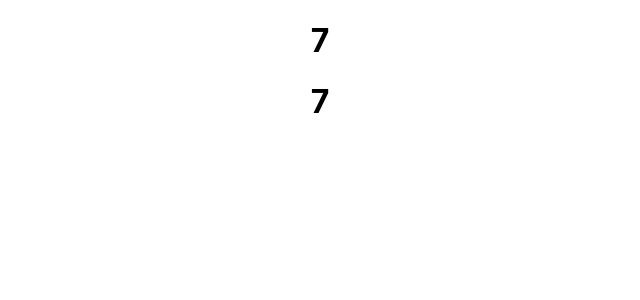
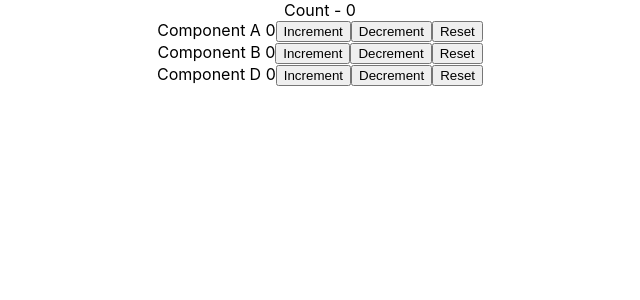
Before and after one commit to muradmalkawi/react-hooks, a React (Create React App) app: page / in a window 1280 px wide. Shown: the top 300 px of the page, without its empty margins (320-960 px from the left). Built offline with nearby package versions, Linux system fonts and the light colour scheme.

Commit message:
useReducer with useContext hook

```diff
--- a/src/App.js
+++ b/src/App.js
@@ -47,69 +47,82 @@ export const ChannelContext = React.createContext()
 
 export const CountContext = React.createContext()
 
+// for use reducer hook with use context video 22
+const initialState = 0
+const reducer = (state, action) => {
+	switch (action) {
+		case "increment":
+			return state + 1
+		case "decrement":
+			return state - 1
+		case "reset":
+			return initialState
+		default:
+			return state
+	}
+}
+
 function App() {
+	const [count, dispatch] = useReducer(reducer, initialState)
+
 	return (
 		<div className="App">
+			<CountContext.Provider
+				value={{ countState: count, countDispatch: dispatch }}
+			>
+				<div className="App">
+					Count - {count}
+					<ComponentA />
+					<ComponentB />
+				</div>
+			</CountContext.Provider>
+
 			{/* useState Hook */}
 			{/* <HookCounter />
 			<ClassCounter /> */}
-
 			{/* <HookCounterTwo /> */}
 			{/* <ClassCounterTwo /> */}
-
 			{/* <HookCounterThree /> */}
 			{/* <HookCounterFour /> */}
-
 			{/* useEffect Hook */}
 			{/* <ClassCounterOne /> */}
 			{/* <HookCounterOne /> */}
 			{/* <ClassMouse /> */}
 			{/* <HookMouse /> */}
 			{/* <MouseContainer /> */}
-			<IntervalClassCounter />
-			<IntervalHookCounter />
+			{/* <IntervalClassCounter />
+			<IntervalHookCounter /> */}
 			{/* <DataFetching /> */}
-
 			{/* useContext Hook  */}
 			{/* <ComponentC /> */}
-
-			{/* <UserContext.Provider value={"Peter Osoo"}>
+			{/*
+			<UserContext.Provider value={"Peter Osoo"}>
 				<ChannelContext.Provider value={"Rateng Inc"}>
 					<ComponentC />
 				</ChannelContext.Provider>
 			</UserContext.Provider> */}
-
 			{/* useReducer Hook  */}
 			{/* <CounterOne /> */}
 			{/* <CounterTwo /> */}
 			{/* <CounterThree /> */}
-
 			{/* <DataFetchingOne /> */}
 			{/* <DataFetchingTwo /> */}
-
 			{/* useCallback hook  */}
 			{/* <ParentComponent /> */}
-
 			{/* useMemo hook  */}
 			{/* <Counter /> */}
-
 			{/* useRef Hook  */}
 			{/* <FocusInput /> */}
-
 			{/* <CLassTimer /> */}
 			{/* <HookTimer /> */}
-
 			{/* Custom Hooks  */}
 			{/* <DocTitleOne /> */}
 			{/* <DocTitleTwo /> */}
-
 			{/* <CounterFour /> */}
 			{/* <CounterFive /> */}
-
 			{/* <UserForm /> */}
 			{/* <CounterOne />
 			<CounterTwo /> */}
-
 			{/* <HookTimer /> */}
 			{/* <classTimer /> */}
 			{/* <Counter /> */}
@@ -119,34 +132,3 @@ function App() {
 }
 
 export default App
-
-// for use reducer hook with use context video 22
-// const initialState = 0
-// const reducer = (state, action) => {
-// 	switch (action) {
-// 		case 'increment':
-// 			return state + 1
-// 		case 'decrement':
-// 			return state - 1
-// 		case 'reset':
-// 			return initialState
-// 		default:
-// 			return state
-// 	}
-// }
-
-// function App() {
-// 	const [count, dispatch] = useReducer(reducer, initialState)
-// 	return (
-// 		<CountContext.Provider
-// 			value={ {countState: count, countDispatch: dispatch }}>
-// 			<div className="App">
-// 				Count - {count}
-// 				<ComponentA />
-// 				<ComponentB />
-// 				<ComponentC />
-// 			</div>
-// 		</CountContext.Provider>
-// 	)
-
-// 	}
--- a/src/components/ComponentB.js
+++ b/src/components/ComponentB.js
@@ -1,10 +1,20 @@
-import React from 'react'
-import ComponentD from './ComponentD'
+import React, { useContext } from "react"
+import { CountContext } from "../App"
+import ComponentD from "./ComponentD"
 
 function ComponentB() {
+	const countContext = useContext(CountContext)
 	return (
 		<div>
-			Component B<ComponentD />
+			Component B {countContext.countState}
+			<button onClick={() => countContext.countDispatch("increment")}>
+				Increment
+			</button>
+			<button onClick={() => countContext.countDispatch("decrement")}>
+				Decrement
+			</button>
+			<button onClick={() => countContext.countDispatch("reset")}>Reset</button>
+			<ComponentD />
 		</div>
 	)
 }
--- a/src/components/ComponentE.js
+++ b/src/components/ComponentE.js
@@ -7,7 +7,8 @@ function ComponentE() {
 	const channel = useContext(ChannelContext)
 	return (
 		<div>
-			User is {user} and channel is {channel}
+			User is {user} and channel is {channel} (useContext Hook)
+			<ComponentF />
 		</div>
 	)
 }
--- a/src/components/ComponentF.js
+++ b/src/components/ComponentF.js
@@ -1,50 +1,26 @@
-// import React from 'react'
-// import { UserContext, ChannelContext } from '../App'
-
-
-// function ComponentF() {
-// 	return (
-// 		<div>
-// 			<UserContext.Consumer>
-// 				{user => {
-// 					return (
-// 						<ChannelContext.Consumer>
-// 							{channel => {
-//                 return <div>User context value {user}, channel context value {channel}</div>
-// 							}}
-// 						</ChannelContext.Consumer>
-// 					)
-// 				}}
-// 			</UserContext.Consumer>
-// 		</div>
-// 	)
-// }
-
-
-// export default ComponentF
-
-
-
-
-
-
-
-// for useReducer hook
-
-import React, {useContext} from 'react'
-import { CountContext } from '../App';
+import React from "react"
+import { UserContext, ChannelContext } from "../App"
 
 function ComponentF() {
-  const countContext = useContext(CountContext)
-  return (
-    <div>
-      Component F {countContext.countState}
-      <button onClick={() => countContext.countDispatch('increment')}>Increment</button>
-			<button onClick={() => countContext.countDispatch('decrement')}>Decrement</button>
-			<button onClick={() => countContext.countDispatch('reset')}>Reset</button>
-    </div>
-  )
+	return (
+		<div>
+			<UserContext.Consumer>
+				{user => {
+					return (
+						<ChannelContext.Consumer>
+							{channel => {
+								return (
+									<div>
+										User context value {user}, channel context value {channel}
+									</div>
+								)
+							}}
+						</ChannelContext.Consumer>
+					)
+				}}
+			</UserContext.Consumer>
+		</div>
+	)
 }
 
-
 export default ComponentF
--- a/src/components/CounterOne.js
+++ b/src/components/CounterOne.js
@@ -1,5 +1,3 @@
-// for useReducer Hooks
-
 import React, { useReducer } from "react"
 
 const initialState = 0
--- a/src/components/DataFetching.js
+++ b/src/components/DataFetching.js
@@ -32,7 +32,7 @@ function DataFetching() {
 
 			{/* <ul>
 				{posts.map(post => (
-          <li key={post.id}>{post.title}</li>
+					<li key={post.id}>{post.title}</li>
 				))}
 			</ul> */}
 		</div>
--- a/src/components/IntervalHookCounter.js
+++ b/src/components/IntervalHookCounter.js
@@ -4,8 +4,8 @@ function IntervalHookCounter() {
 	const [count, setCount] = useState(0)
 
 	const tick = () => {
-		setCount(count + 1)
-		// setCount(prevCount => prevCount + 1)
+		// setCount(count + 1)
+		setCount(prevCount => prevCount + 1)
 	}
 
 	useEffect(() => {
@@ -13,7 +13,7 @@ function IntervalHookCounter() {
 		return () => {
 			clearInterval(interval)
 		}
-	}, [count])
+	}, [])
 
 	return (
 		<div>
```
